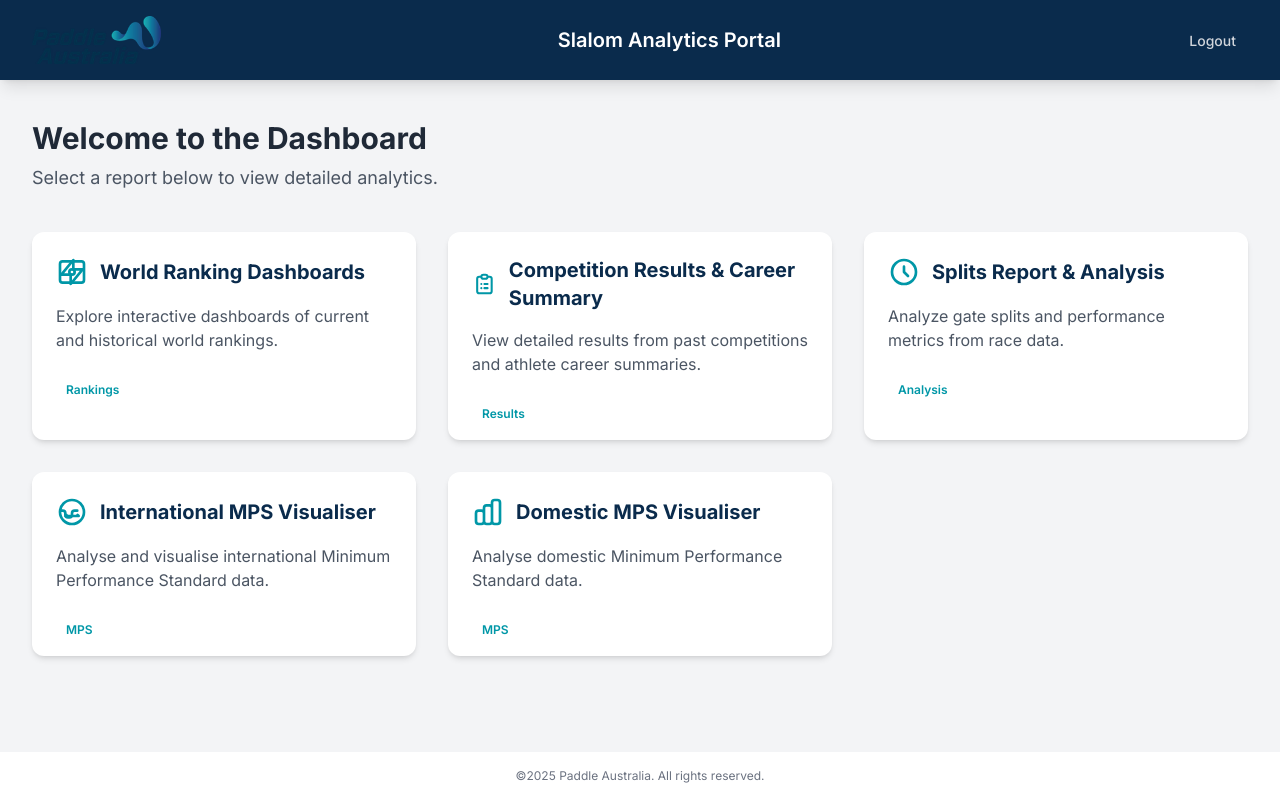
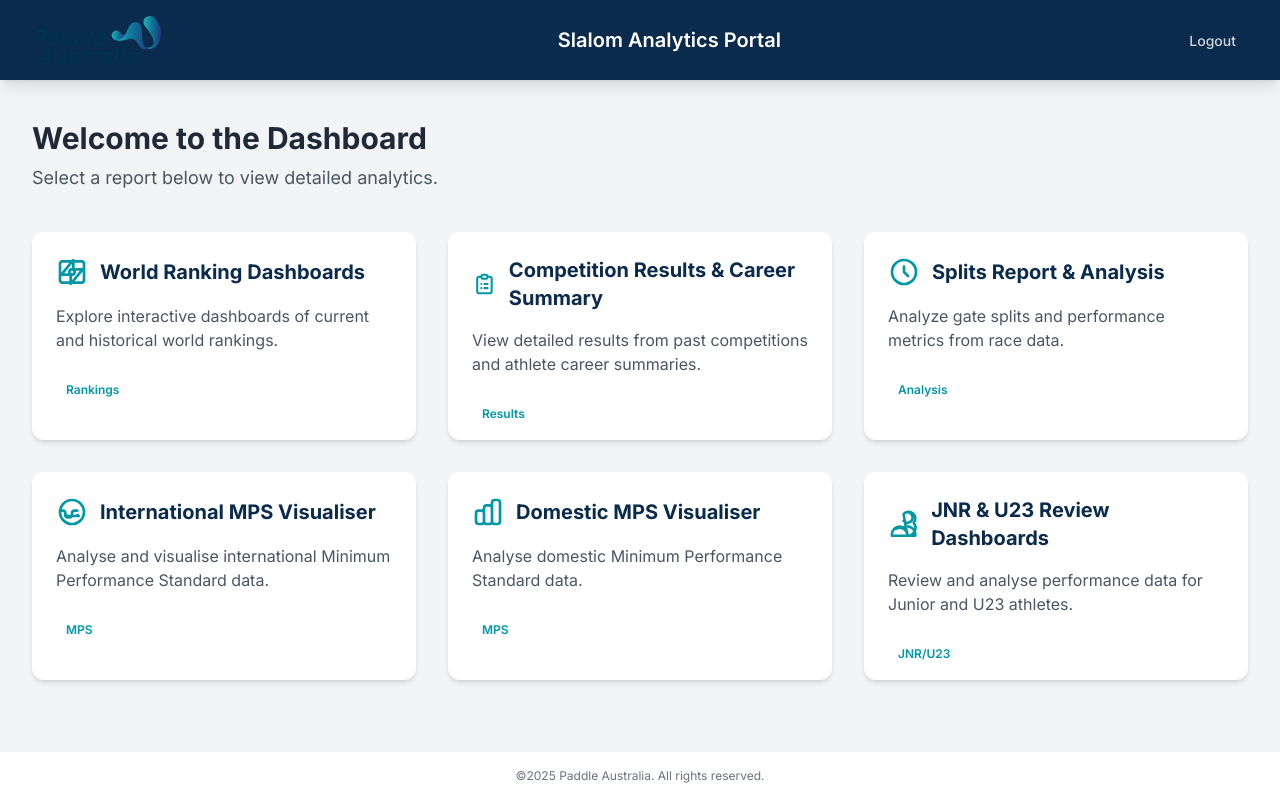
Before and after one commit to NickPez36/CSL_Athlete_Reviews, a plain HTML site: page dashboard.html in a window 1280 px wide. Drawn offline with nearby package versions, Linux system fonts and the light colour scheme.

Commit message:
Update dashboard.html

```diff
--- a/dashboard.html
+++ b/dashboard.html
@@ -168,6 +168,23 @@
                         </div>
                     </a>
 
+                    <!-- NEW TILE 6: JNR & U23 Review Dashboards -->
+                    <a href="JNR_U23_Review_Dashboards.html" class="tile block bg-white rounded-xl overflow-hidden shadow-md">
+                        <div class="p-6">
+                            <div class="flex items-center mb-4">
+                                <!-- User Group Icon -->
+                                <svg xmlns="http://www.w3.org/2000/svg" class="h-8 w-8 text-brand-teal" fill="none" viewBox="0 0 24 24" stroke="currentColor" stroke-width="2">
+                                  <path stroke-linecap="round" stroke-linejoin="round" d="M12 4.354a4 4 0 110 5.292M15 21H3v-1a6 6 0 0112 0v1zm0 0h6v-1a6 6 0 00-9-5.197M15 21a6 6 0 00-9-5.197M15 21a6 6 0 004.773-9.805A4 4 0 0012 4.354z" />
+                                </svg>
+                                <h2 class="ml-3 text-xl font-bold text-brand-dark-blue">JNR & U23 Review Dashboards</h2>
+                            </div>
+                            <p class="mt-2 text-gray-600">Review and analyse performance data for Junior and U23 athletes.</p>
+                        </div>
+                        <div class="px-6 pb-4">
+                            <span class="inline-block bg-brand-light-blue/20 text-brand-teal text-xs font-semibold mr-2 px-2.5 py-0.5 rounded-full">JNR/U23</span>
+                        </div>
+                    </a>
+
                 </div>
 
             </div>
```
